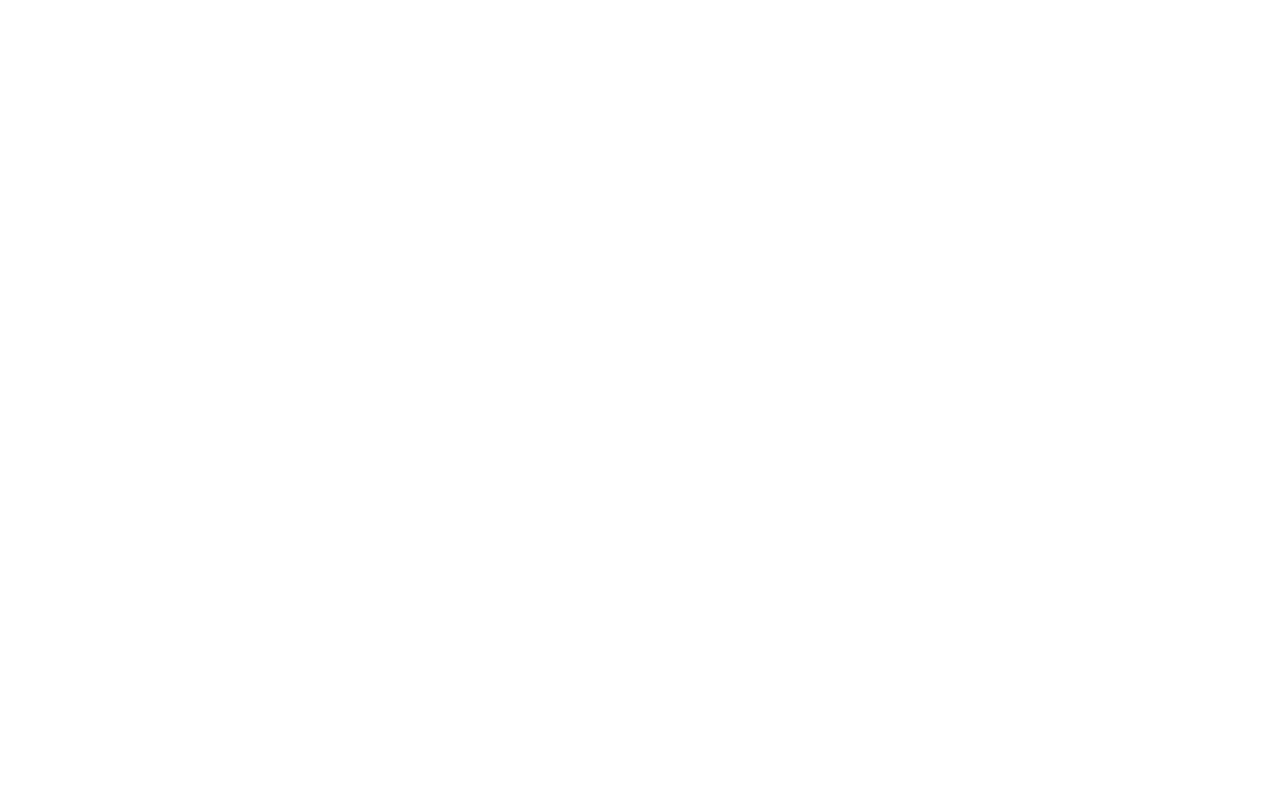
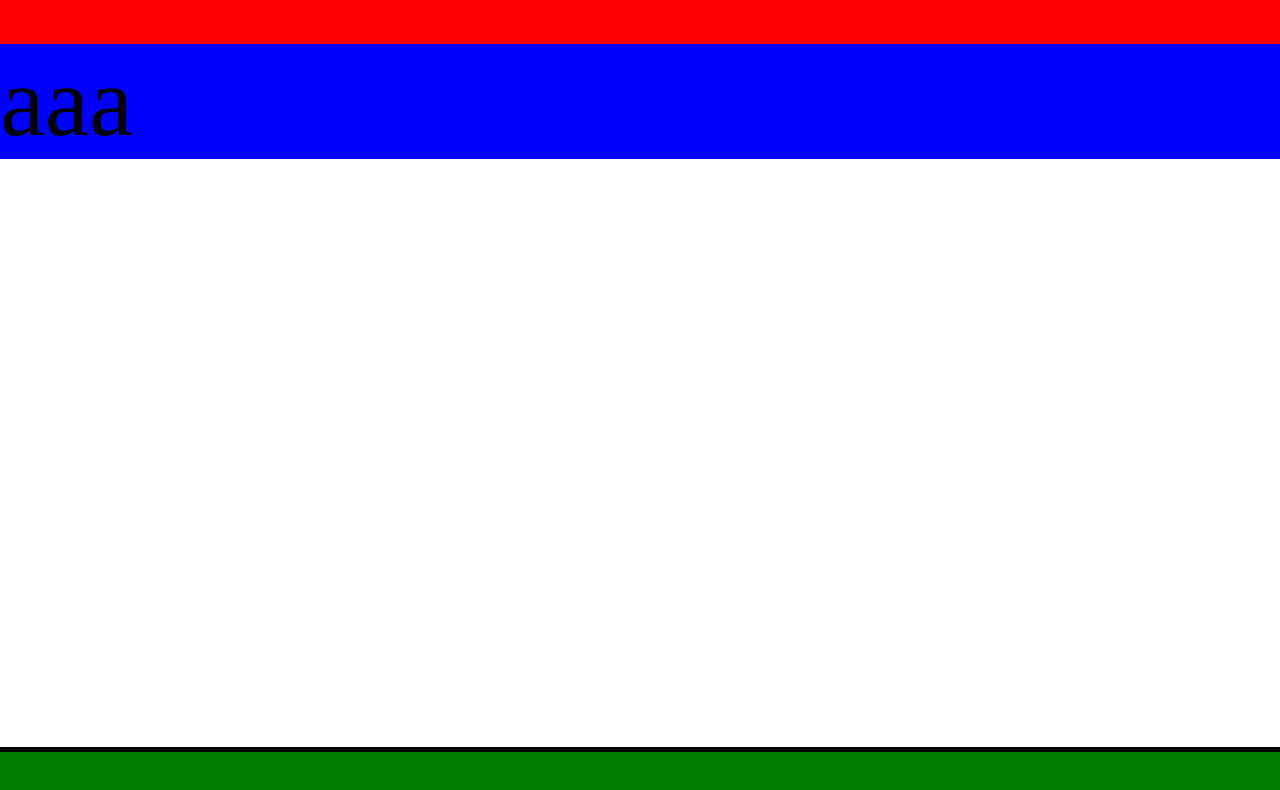
Before and after one commit to buhtib/-app-, a plain HTML site: page index.html in a window 1280 px wide. Drawn offline with nearby package versions, Linux system fonts and the light colour scheme.

Commit message:
完全配置初始化

```diff
--- a/index.css
+++ b/index.css
@@ -1,19 +1,36 @@
 *{
     margin: 0;
     padding: 0;
+    box-sizing: border-box;
 }
+
 html,body{
     width: 100%;
     height: 100%;
     display: flex;
+    flex-direction: column;
     justify-content: space-between;
-    font-size: 100px;
-    /* 350     100px */
-    /* 600      600/750*100 */
-    /* 375px 1rem */
+    /* >375px   1rem = 100  */
+    /* 375px   1rem = 100 = 375/3.75 */
+    /* 320px   1rem = 320/3.75 */
 }
-
+header,.section_out,footer {
+    width: 100%;
+}
 header{
     height: 0.44rem;
-    background-color: aquamarine;
+    background-color: red;
 }
+.section_out{
+    flex: 1;
+    overflow-y: scroll;
+    border-bottom: 5px solid black;
+
+}
+section{
+    background-color: blue;
+}
+footer{
+    background-color: green;
+    height: 0.48rem;
+}
--- a/index.html
+++ b/index.html
@@ -1,26 +1,32 @@
 <!DOCTYPE html>
 <html lang="en">
+
 <head>
     <meta charset="UTF-8">
     <meta name="viewport" content="width=device-width, initial-scale=1.0">
     <meta http-equiv="X-UA-Compatible" content="ie=edge">
     <title>美团</title>
     <link rel="stylesheet" href="index.css">
+    <script src="https://cdn.bootcss.com/jquery/1.7.2/jquery.min.js"></script>
 </head>
+
 <body>
     <header>
 
     </header>
-    <section>
+    <div class="section_out">
+        <section>
+            aaa
+        </section>
+    </div>
 
-    </section>
     <footer>
 
     </footer>
     <script src="index.js"></script>
     <script>
         meituan.init();
-
     </script>
 </body>
+
 </html>
--- a/index.js
+++ b/index.js
@@ -1,4 +1,4 @@
-var meituan = (function() {
+var meituan = (function () {
     return {
         init() {
             this.response();
@@ -8,14 +8,19 @@ var meituan = (function() {
         event() {
             var _this = this;
         },
+
         response() {
-            var  changefont = function() {
-                let devicewidth = document.documentElement.clientWidth;
-                document.documentElement.style.fontSize = devicewidth / 3.5 + 'px';
-                console.log(devicewidth, document.documentElement.style.fontSize);
+            var _this = this;
+            var devicewidth = $('html').width();
+
+            if (devicewidth >= 375) {
+                $('html').css('font-size' , 100 + 'px')
+            }else {
+                $('html').css('font-size' , devicewidth / 3.75 + 'px');
             }
-            window.addEventListener('load', changefont);
-            window.addEventListener('resize', changefont);
+            console.log($('html').css('font-size'));
+            window.addEventListener('load', _this.response);
+            window.addEventListener('resize',_this.response);
 
         }
     }
```
Also changed, not shown: 1 other file.
